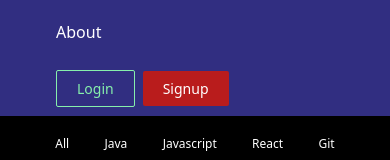
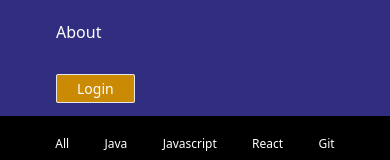
Before and after one commit to Rakesh-99/TechTalk-frontend, a React (Create React App) app: page /blog in a window 390 px wide. Both pictures are taken after a click on the button 362 px from the left and 28 px from the top of the page. Shown: the part 202-362 px from the top of the page. Built offline with nearby package versions, Linux system fonts and the light colour scheme; no server answers.

Commit message:
fixed blog component was not rendering properly

```diff
--- a/src/Components/Blog/Blog.jsx
+++ b/src/Components/Blog/Blog.jsx
@@ -14,7 +14,8 @@ const Blog = () => {
     const [blogInfo, setBlogInfo] = useState([])
     const [selectType, setSelectType] = useState(categories?.[0]?.technology)
     const [blogdata, setBlogData] = useState([]);
-    const [loader, setLoader] = useState(true);
+    const cancelTokenSource = axios.CancelToken.source();
+
 
 
 
@@ -30,18 +31,9 @@ const Blog = () => {
                 setBlogData(res?.data);
             })
             .catch((err) => {
-                if (axios.isCancel(err)) {
-                    // Request was canceled (optional handling)
-                    console.log('Request canceled:', err.message);
-                } else {
-                    // Handle other Axios errors
-                    console.error('Axios error:', err.message);
-                    if (err.response) {
-                        console.error('Axios response:', err.response.status, err.response.data);
-                    }
+                if (err.response) {
+                    console.log(err.response.status, err.response.data);
                 }
-            }).finally(() => {
-                setLoader(false);
             })
     };
 
@@ -50,8 +42,9 @@ const Blog = () => {
 
     useEffect(() => {
         getAllBlogs();
+    }, []);
 
-    }, [blogInfo])
+
 
 
 
@@ -65,7 +58,6 @@ const Blog = () => {
                     return el.category == selectType
                 })
                 setBlogInfo(blogs)
-
             }
         }
     }, [selectType, blogdata, blogInfo]);
--- a/src/Components/NavBar/NavBar.jsx
+++ b/src/Components/NavBar/NavBar.jsx
@@ -120,10 +120,10 @@ const Navbar = () => {
                         }
                         {
                             !accessToken &&
-                            <div className='flex space-x-2'>
-                                <li className='list-none text-green-300 cursor-pointer hover:text-gray-300'><Link to={'/login'} className=' text-sm border border-green-300  px-5 py-2 rounded-sm'>Login</Link ></li>
+                            <div className='flex'>
+                                    <li className='list-none text-white cursor-pointer hover:text-gray-300'><Link to={'/login'} className=' text-sm border bg-yellow-600 px-5  py-1 rounded-sm'>Login</Link ></li>
 
-                                <li className='list-none text-white cursor-pointer hover:text-gray-300'><Link to={'/signup'} className='bg-red-700 text-sm px-5 py-2 rounded-sm' >Signup</Link ></li>
+                                {/* <li className='list-none text-white cursor-pointer hover:text-gray-300'><Link to={'/signup'} className='bg-red-700 text-sm px-5 py-2 rounded-sm' >Signup</Link ></li> */}
                             </div>
                         }
 
```
